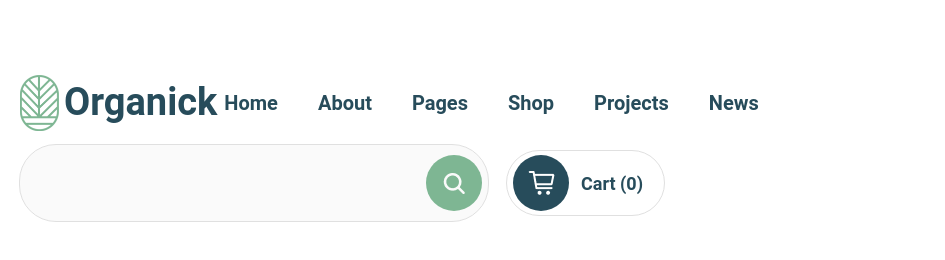
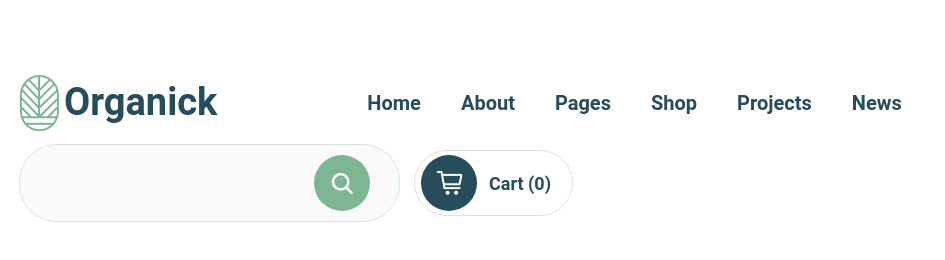
Before and after one commit to SarahAndDuck/Organick, a plain HTML site: page index.html in a window 1280 px wide. Shown: the whole page, without its empty margins (0-945 px from the left). Drawn offline with nearby package versions, Linux system fonts and the light colour scheme; files that its build step writes are made by us from their sources.

Commit message:
fix: header

```diff
--- a/scss/_header.scss
+++ b/scss/_header.scss
@@ -17,7 +17,7 @@
     display: flex;
     justify-content: space-between;
     align-items: center;
-    gap: 14px 7px;
+    gap: 14px 150px;
     flex-wrap: wrap;
   }
 
@@ -81,6 +81,7 @@
   // .user-bar__search
   &__search {
     position: relative;
+    width: 376px;
   }
 
   &__input-search {
@@ -90,7 +91,7 @@
     color: #274c5b;
     padding: 5px 67px 5px 25px;
     border-radius: 36px;
-    width: 376px;
+    // width: 100%;
     height: 66px;
     background: #fafafa;
 
@@ -103,7 +104,7 @@
     position: absolute;
     top: 50%;
     transform: translateY(-50%);
-    right: 6px;
+    right: 26px;
     width: 56px;
     height: 56px;
     border-radius: 50%;
```
Also changed, not shown: css/style.css, 1 other file.
